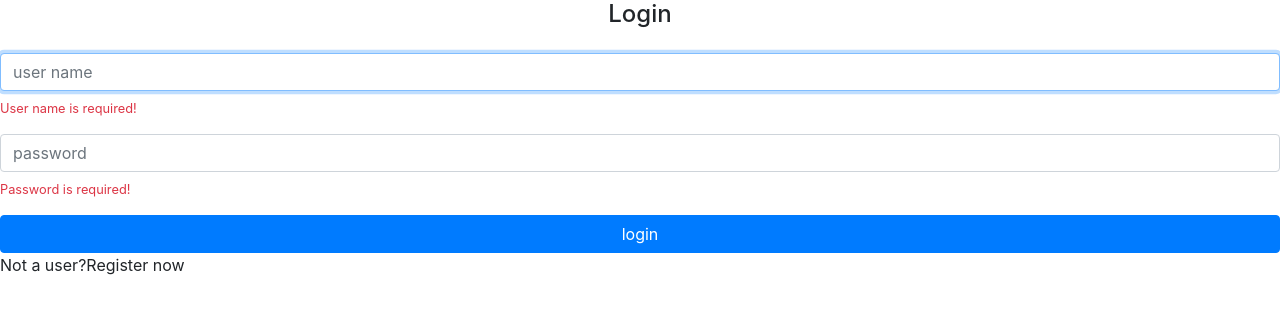
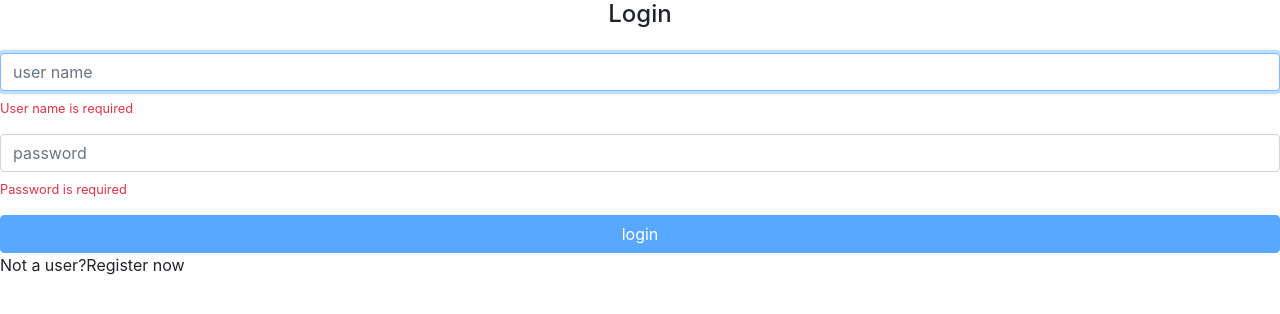
Before and after one commit to jacolpn/angular-alurapic, an Angular app in the folder alurapic/: page / in a window 1280 px wide. Shown: the top 314 px of the page. Built offline with nearby package versions, Linux system fonts and the light colour scheme.

Commit message:
created vmessage component

```diff
--- a/alurapic/src/app/home/home.module.ts
+++ b/alurapic/src/app/home/home.module.ts
@@ -3,12 +3,14 @@
 import { SignInComponent } from "./signin/signin.component";
 import { ReactiveFormsModule } from '@angular/forms';
 import { CommonModule } from "@angular/common";
+import { VMessageModule } from "../shared/components/vmessage/vmessage.module";
 
 @NgModule({
     declarations: [SignInComponent],
     imports: [
         ReactiveFormsModule,
-        CommonModule
+        CommonModule,
+        VMessageModule
     ]
 })
 export class HomeModule {}
--- a/alurapic/src/app/home/signin/signin.component.html
+++ b/alurapic/src/app/home/signin/signin.component.html
@@ -8,11 +8,10 @@
             class="form-control"
             placeholder="user name"
             autofocus>
-        <small
+        <ap-vmessage
             *ngIf="loginForm.get('userName').errors?.required"
-            class="text-danger d-block mt-2">
-            User name is required!
-        </small>
+            text="User name is required">
+        </ap-vmessage>
     </div>
 
     <div class="form-group">
@@ -21,14 +20,14 @@
             type="password"
             class="form-control"
             placeholder="password">
-        <small
+        <ap-vmessage
             *ngIf="loginForm.get('password').errors?.required"
-            class="text-danger d-block mt-2">
-            Password is required!
-        </small>
+            text="Password is required">
+        </ap-vmessage>
     </div>
 
     <button
+        [disabled]="loginForm.invalid"
         type="submit"
         class="btn btn-primary btn-block">
         login
--- /dev/null
+++ b/alurapic/src/app/shared/components/vmessage/vmessage.component.html
@@ -0,0 +1,4 @@
+<small
+    class="text-danger d-block mt-2">
+    {{ text }}
+</small>
```
Also changed, not shown: alurapic/src/app/shared/components/vmessage/vmessage.component.ts (added, +9 -0 lines), alurapic/src/app/shared/components/vmessage/vmessage.module.ts (added, +8 -0 lines).
